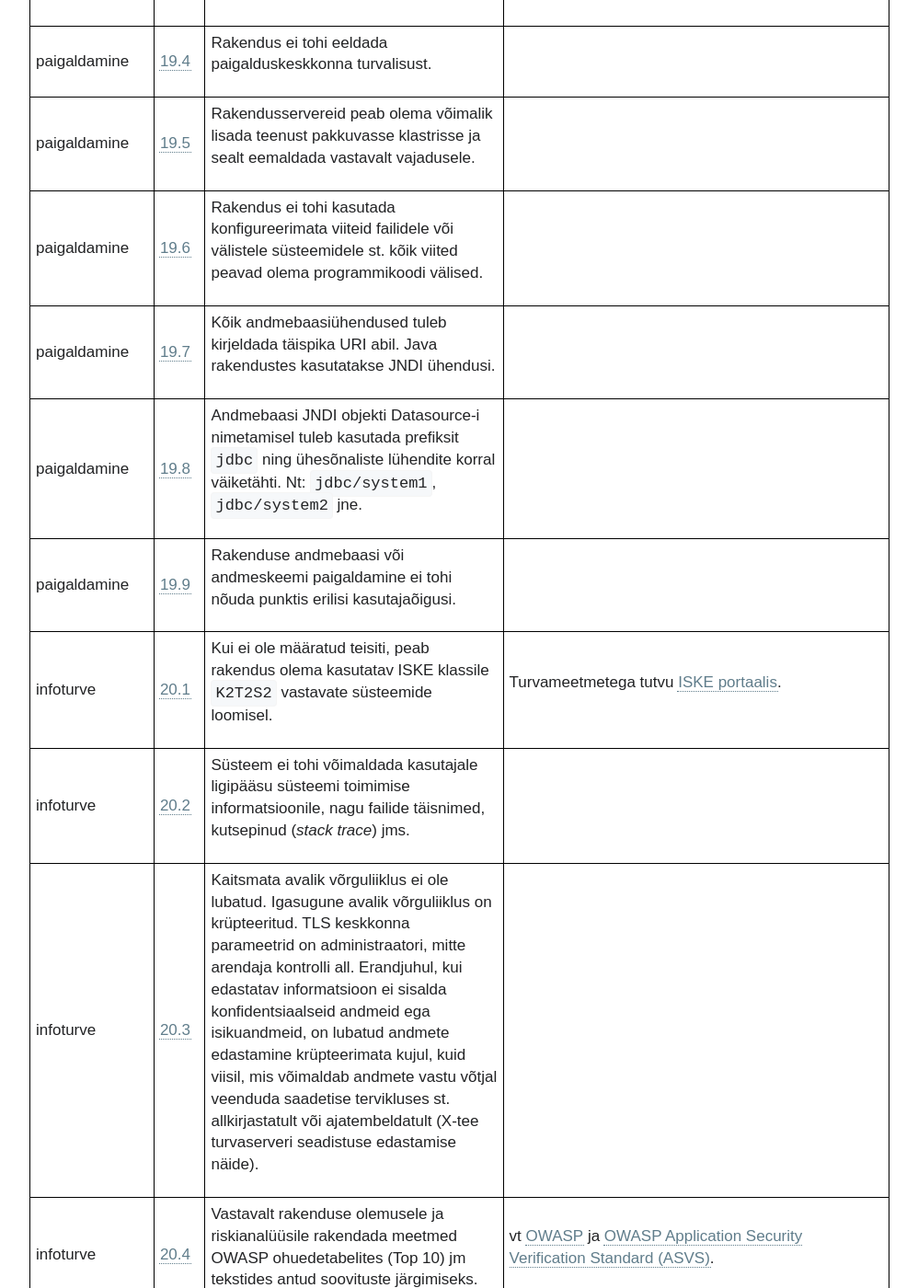
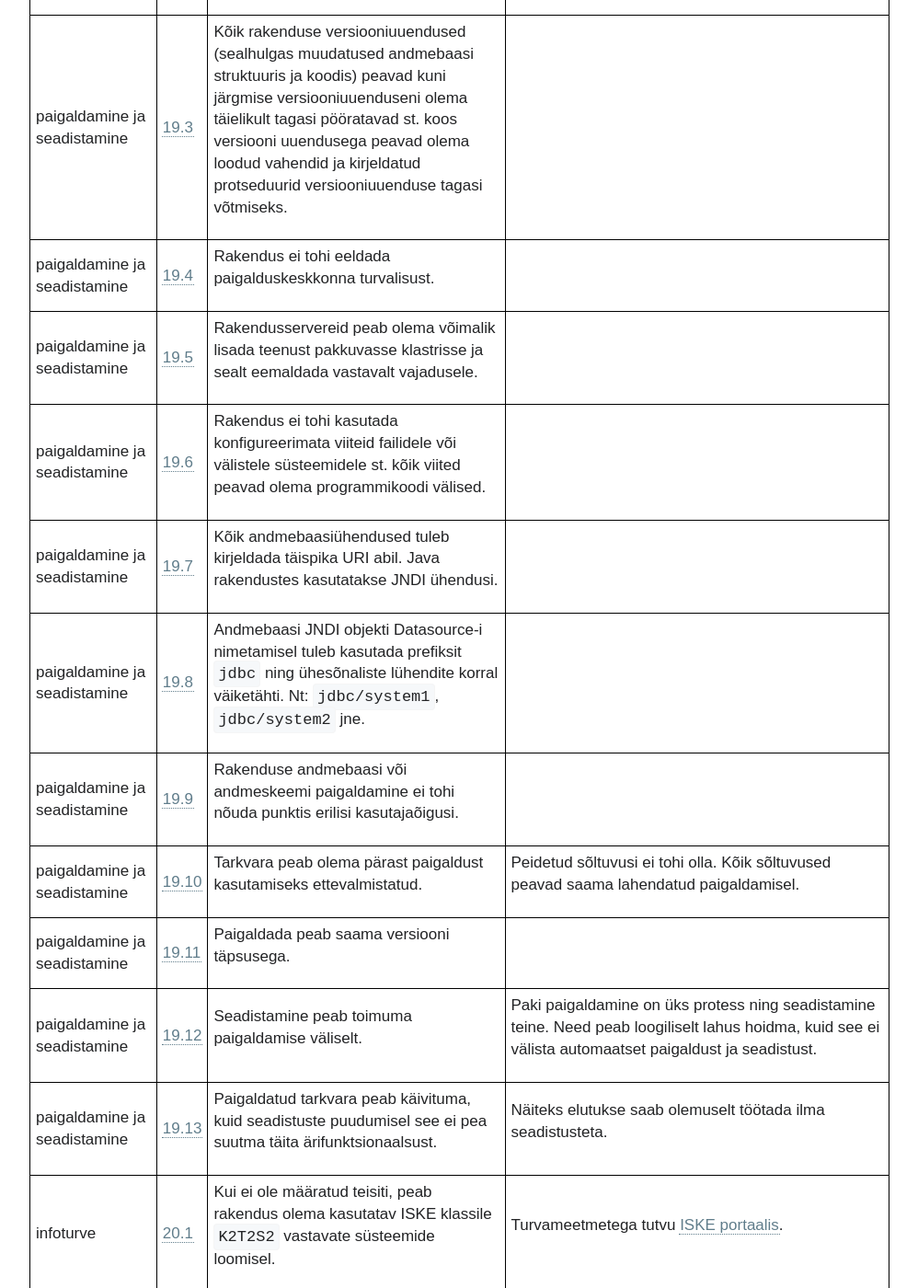
Before and after one commit to e-gov/MFN, a Jekyll site: the page built from index.md, in a window 1280 px wide and 1400 px high, scrolled down 10755 px. Shown: the whole window at 92% size, without its empty margins (0-998 px from the left). Built offline with Jekyll 4.4.1, drawn with Linux system fonts in a browser that asks for light colours; our own code applies the rules of GitHub Pages for plain Markdown files; some of the changed text lies outside the part shown.

Commit message:
Split delivery and configuration requirements

```diff
--- a/_data/Nouded.yml
+++ b/_data/Nouded.yml
@@ -256,8 +256,17 @@
     - nr: 9
       son: 'Toodangusse evitatavas tarkvaras peavad sõltuvuste versioonid olema fikseeritud.'
       sel: 'Eesmärgiks on ehitamise korratavus (*repeatable build*). Näiteks: Node.js platvormil toodangusse evitatavate moodulite `package.json` failis, jaotises `dependencies` ei tohi olla versioonimärkeid `^`, `~`, `*`, `x`.'
+    - nr: 10
+      son: 'Pakk peab olema versioneeritud.'
+      sel: ''
+    - nr: 11
+      son: 'Pakitud tarkvara peab olema võimalik siduda lähtekoodiga.'
+      sel: ''
+    - nr: 12
+      son: 'Lähtekoodi peab olema võimalik siduda pakiga.'
+      sel: ''
 - kategooria:
-  nimetus: 'paigaldamine'
+  nimetus: 'paigaldamine ja seadistamine'
   nouded:
     - nr: 1
       son: 'Rakendus saadab e-kirju RIA SMTP edastusteenuse kaudu.'
@@ -286,6 +295,18 @@
     - nr: 9
       son: 'Rakenduse andmebaasi või andmeskeemi paigaldamine ei tohi nõuda punktis erilisi kasutajaõigusi.'
       sel: ''
+    - nr: 10
+      son: 'Tarkvara peab olema pärast paigaldust kasutamiseks ettevalmistatud.'
+      sel: 'Peidetud sõltuvusi ei tohi olla. Kõik sõltuvused peavad saama lahendatud paigaldamisel.'
+    - nr: 11
+      son: 'Paigaldada peab saama versiooni täpsusega.'
+      sel: ''
+    - nr: 12
+      son: 'Seadistamine peab toimuma paigaldamise väliselt.'
+      sel: 'Paki paigaldamine on üks protess ning seadistamine teine. Need peab loogiliselt lahus hoidma, kuid see ei välista automaatset paigaldust ja seadistust.'
+    - nr: 13
+      son: 'Paigaldatud tarkvara peab käivituma, kuid seadistuste puudumisel see ei pea suutma täita ärifunktsionaalsust.'
+      sel: 'Näiteks elutukse saab olemuselt töötada ilma seadistusteta.'
 - kategooria:
   nimetus: 'infoturve'
   nouded:
```
